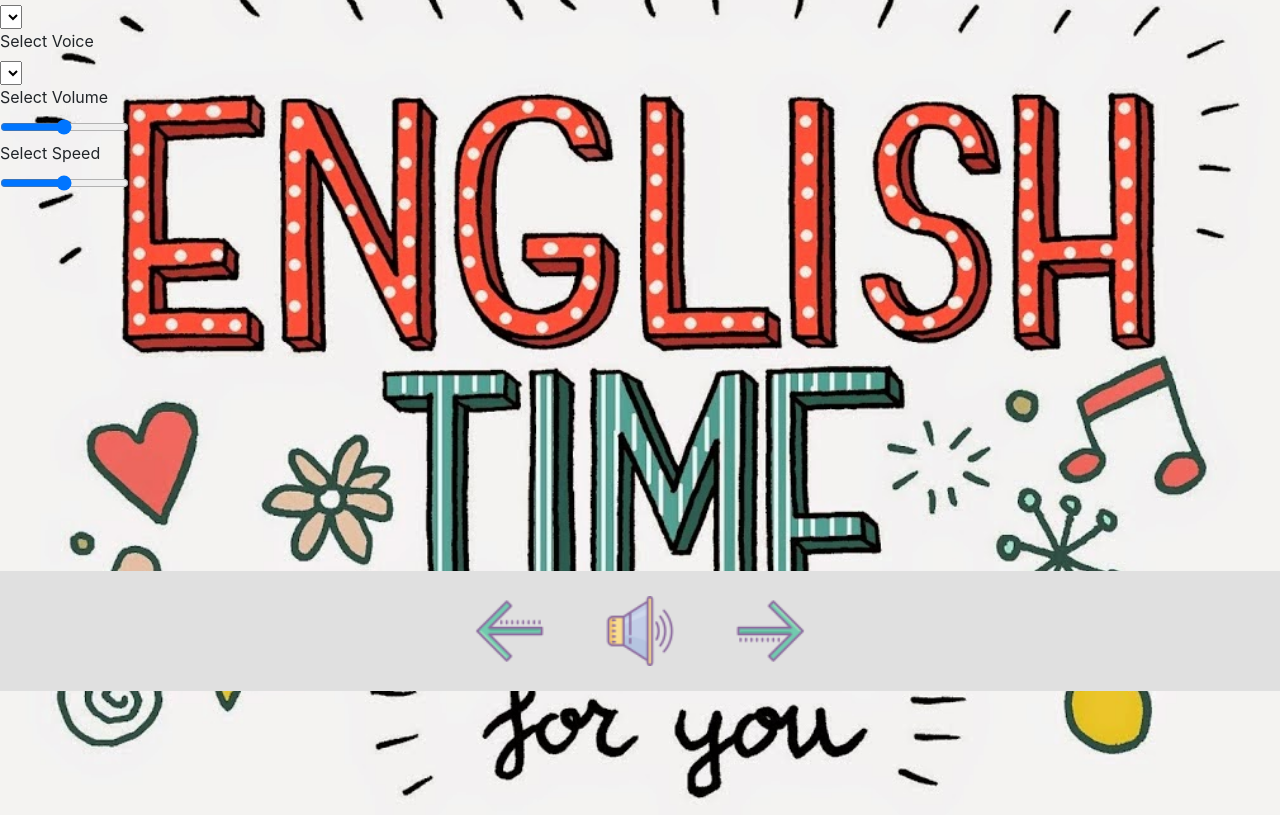
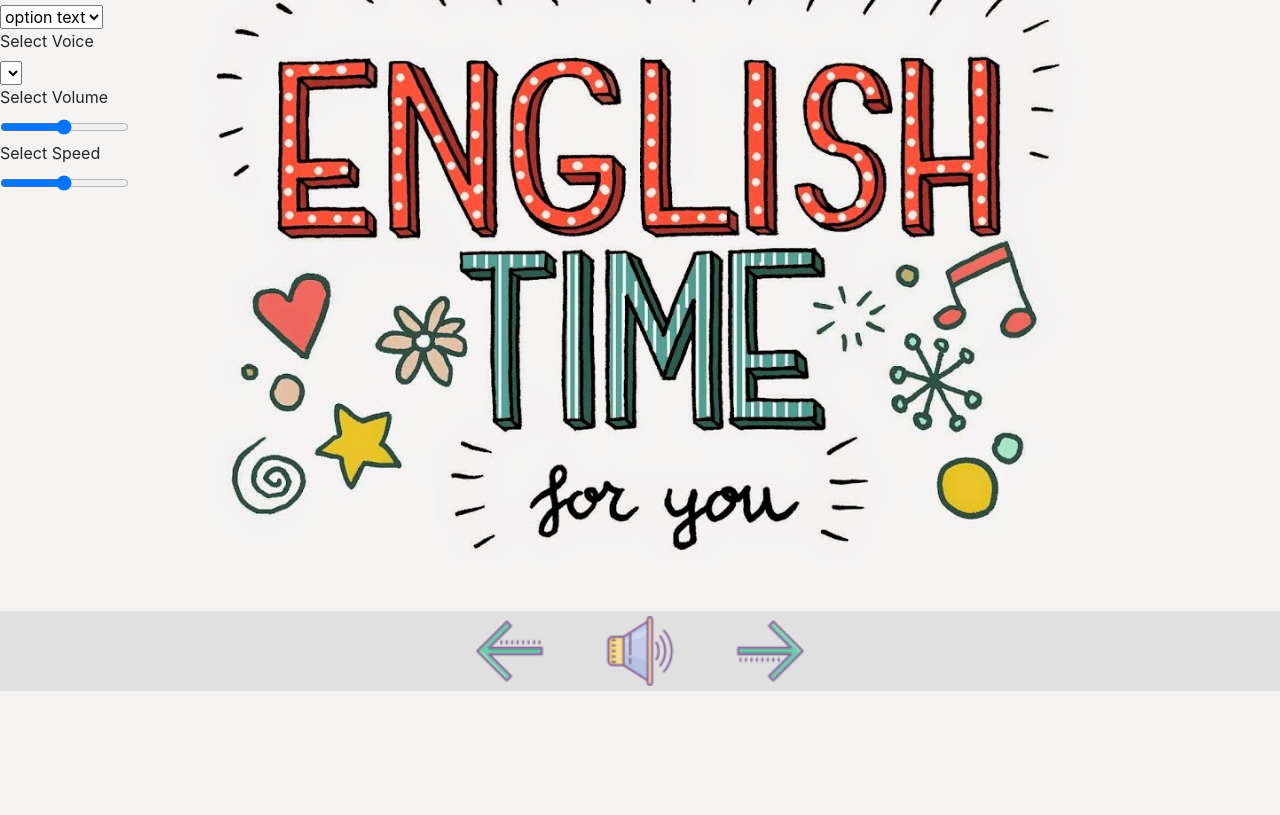
Before and after one commit to SonPham1602/VuiHocTiengAnhWeb, a plain HTML site: page index.html in a window 1280 px wide. Shown: the part 109-924 px from the top of the page. After the commit the page ends 800 px from the top, so only its background shows below. Drawn offline with nearby package versions, Linux system fonts and the light colour scheme.

Commit message:
Sửa responsive
Người đăng:Phạm Ngọc Sơn
Nhiệm vụ: Sửa responsive cho trang web

```diff
--- a/VuiHocTiengAnh.css
+++ b/VuiHocTiengAnh.css
@@ -1,6 +1,9 @@
 *{
 	margin: 0px;
 	padding:0px;
+}
+body{
+	background-color: #F4F3F1;
 }
 .navbar{
 	background-image:  linear-gradient(#86E0E2,#C0E5FA) !important;
@@ -21,7 +24,7 @@
 	bottom: 0;
 	background-color: #E0E0E0;
 	width: 100%;
-	height: 15%;
+	height: 10%;
 }
 .btn-controller{
 
@@ -56,12 +59,12 @@
 .content-img img{
 	margin-top: auto;
 	margin-bottom: auto;
-	width:100%;
-  	height: auto;
+	width:50%;
+	height: auto;
 	display: block;
 	margin-left: auto;
 	margin-right: auto;
-    margin: auto;
+	margin: auto;
 
 }
 @media only screen and (max-width:750px)
@@ -98,4 +101,12 @@
 	.content-img{
 		padding-bottom: 50%;
 	}
+	.content-img img{
+		width: 100%;
+	}
 }
+@media only screen  and (min-width: 751px)  and (max-width:1600px) {
+	.content-img img{
+		width: 70%;
+	}
+}
--- a/VuiHocTiengAnh.js
+++ b/VuiHocTiengAnh.js
@@ -1,9 +1,12 @@
 
- $(document).ready(function(){
- 	$.replace(/jQuery4u/g,'jQuery4u FTW!');
- 	alert('gellpo');
- 	$.ajax('data.txt', function(data) {
-
+$(document).ready(function(){
+	$.get('https://sonpham1602.github.io/VuiHocTiengAnhWeb/data/Units/data.txt', function(data) {
+		alert(data);
+		var o = new Option("option text", "value");
+/// jquerify the DOM object 'o' so we can use the html method
+$(o).html("option text");
+$(".test").append(o);
 }, 'text');
 
- });
+
+});
```
